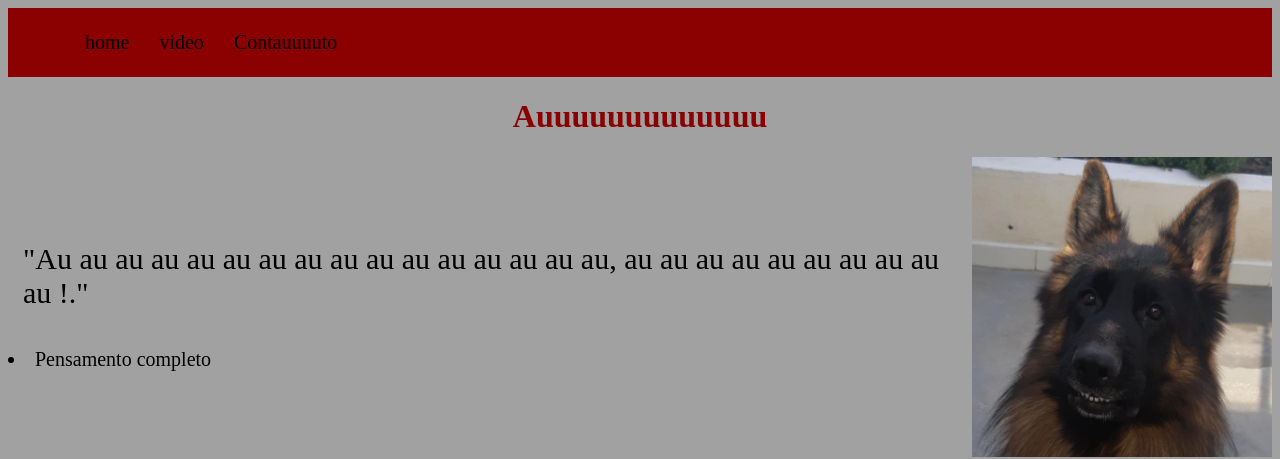
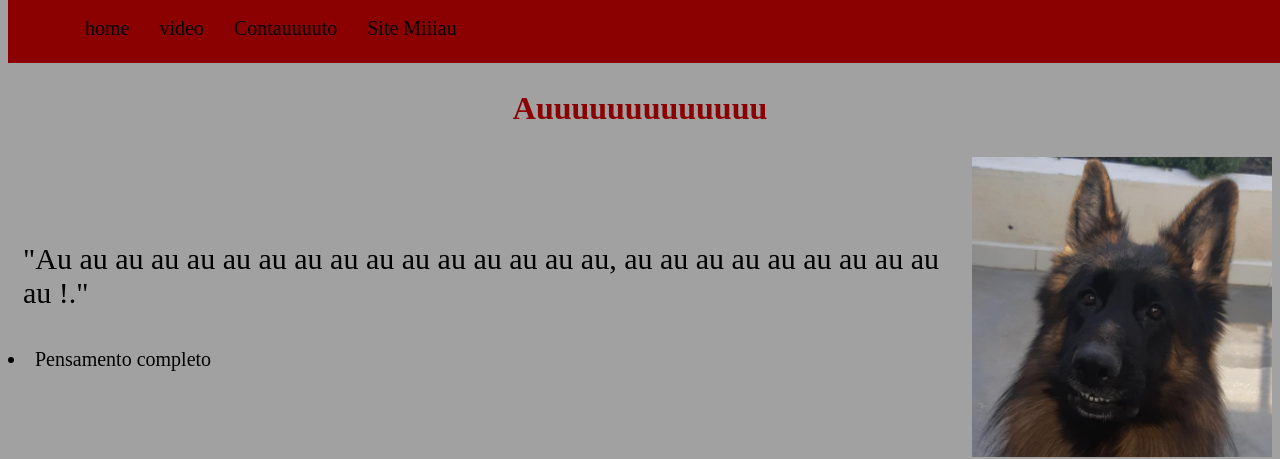
Before and after one commit to Mayarabnc/auuuu, a plain HTML site: page index.html in a window 1280 px wide. Shown: the top 459 px of the page. Drawn offline with Linux system fonts and the light colour scheme.

Commit message:
Colocando endereço do Miiiau

```diff
--- a/assets/css/style.css
+++ b/assets/css/style.css
@@ -9,6 +9,10 @@ h1{
 
      /*troca a color do texto*/
     color: darkred;
+
+    margin-top: 90px;
+
+    margin-bottom: 30px
 }
 h2{
     text-align: center;
@@ -128,3 +132,18 @@ ul{
 .imgRedonda{
     border-radius: 50%;
 }
+
+#hearder{
+
+    display: flex;
+    gap: 5px
+
+}
+
+#menu {
+    /*deixa fixo na tela*/
+position: fixed;
+top: 5%;
+width:100%;
+margin-top: -2.9em;
+}
--- a/index.html
+++ b/index.html
@@ -25,7 +25,7 @@
 <body> <!--tudo que estiver aqui dentro ira aparecer na página-->
 
       <!--tag semantica que indica -->
-    <nav class="textmenu a nav" id="menu">
+    <nav id="menu">
 
         <ul> <!--cria uma lista (com bolinhas[se eu quiser criar com numeros utilizo ol]) -->
 
@@ -39,6 +39,10 @@
 
             <a class="textmenu" href="contato.html">
                 <li>Contauuuuto</li>
+            </a>
+
+            <a class="textmenu" href="https://mayarabnc.github.io/miiiau/">
+                <li>Site Miiiau</li>
             </a>
         </ul>
     </nav>
```
Also changed, not shown: bardock.html (+5 -2 lines), contato.html (+7 -2 lines), video.html (+5 -1 lines).
